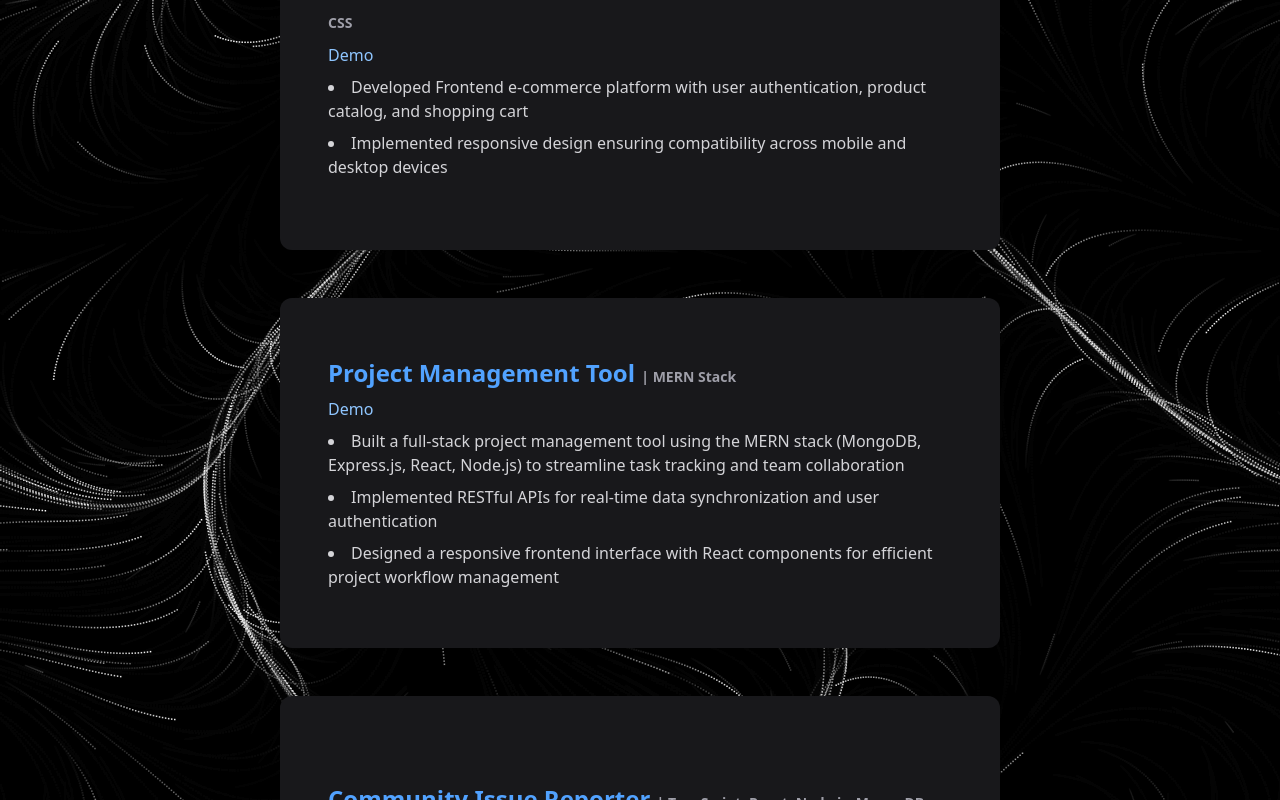
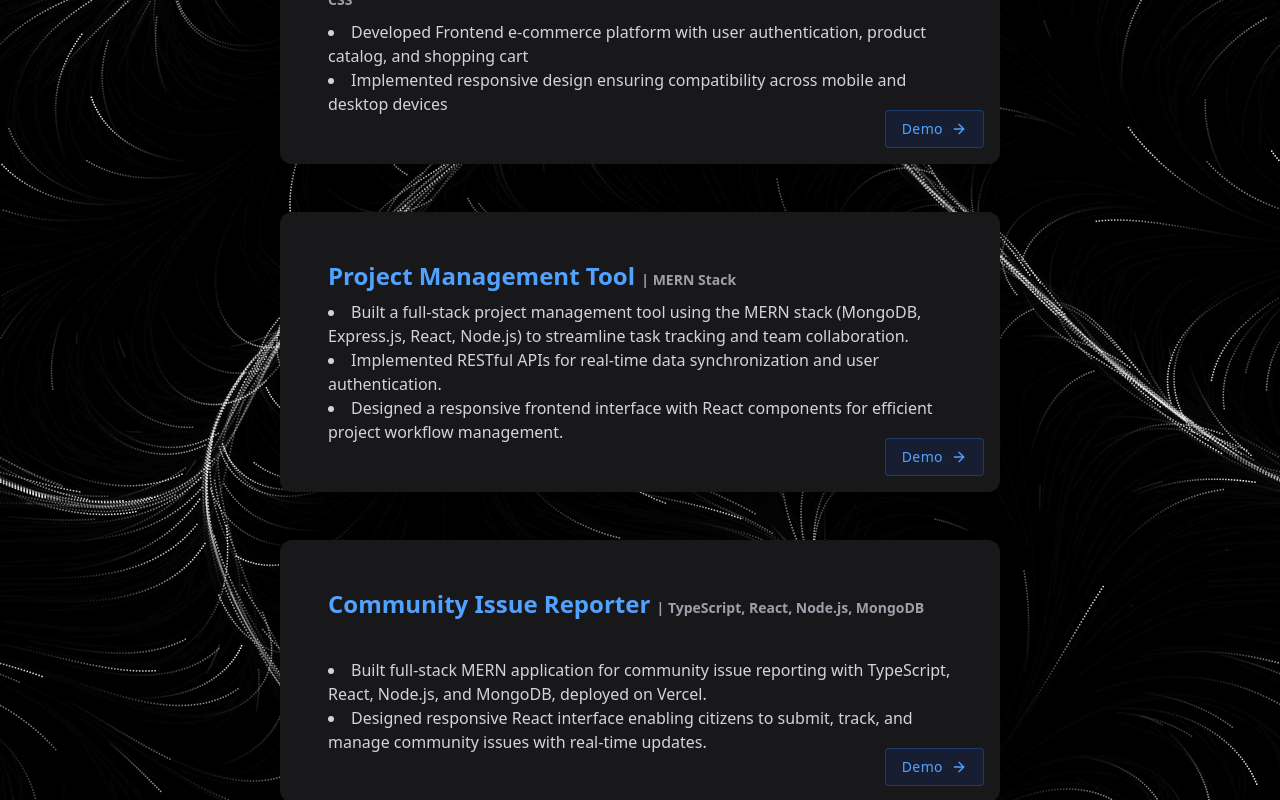
Before and after one commit to VamshiBilla07/vamshi.me, a Next.js app: page /projects in a window 1280 px wide. Shown: the part 380-1180 px from the top of the page. Built offline with nearby package versions, Linux system fonts and the light colour scheme.

Commit message:
Update project Demo button links and points

```diff
--- a/app/projects/page.tsx
+++ b/app/projects/page.tsx
@@ -5,6 +5,7 @@ import { motion } from "framer-motion";
 import Navigation from "@/components/navigation";
 import NeuralBackground from "@/components/ui/flow-field-background";
 import { cn } from "@/lib/utils";
+import { ArrowRight } from "lucide-react";
 
 // --- Components ---
 
@@ -46,30 +47,54 @@ export default function CampusPage() {
           Projects
         </motion.h1>
         <div className="space-y-12">
-          <div className="bg-zinc-900 rounded-xl p-12 shadow-2xl min-h-[350px] flex flex-col justify-center">
+          <div className="bg-zinc-900 rounded-xl p-12 shadow-2xl min-h-65.5 flex flex-col justify-between relative">
             <h2 className="text-2xl font-bold text-blue-400 mb-2">QuickCart: E-commerce Platform <span className="text-sm text-zinc-400">| React js, Javascript, Tailwind CSS</span></h2>
-            <p className="text-blue-300 mb-2">Demo</p>
-            <ul className="list-disc list-inside space-y-2 text-zinc-300">
-              <li>Developed Frontend e-commerce platform with user authentication, product catalog, and shopping cart</li>
-              <li>Implemented responsive design ensuring compatibility across mobile and desktop devices</li>
-            </ul>
+                        <ul className="list-disc list-inside text-zinc-300 mt-0 mb-0">
+                          <li>Developed Frontend e-commerce platform with user authentication, product catalog, and shopping cart</li>
+                          <li>Implemented responsive design ensuring compatibility across mobile and desktop devices</li>
+                        </ul>
+            <a
+              href="https://quick-cart-electronics-jugblb9zh-vamshibilla07s-projects.vercel.app/"
+              className="absolute bottom-4 right-4 group inline-flex items-center gap-2 bg-blue-600/10 backdrop-blur-sm border border-blue-500/30 px-4 py-2 rounded text-blue-400 font-medium tracking-wide hover:bg-blue-600/20 transition-all"
+              style={{ textDecoration: 'none' }}
+            >
+              <span className="text-sm">Demo</span>
+              <ArrowRight className="w-4 h-4 group-hover:translate-x-1 transition-transform" />
+            </a>
+            {/* Removed duplicate points list for compactness */}
           </div>
-          <div className="bg-zinc-900 rounded-xl p-12 shadow-2xl min-h-[350px] flex flex-col justify-center">
+          <div className="bg-zinc-900 rounded-xl p-12 shadow-2xl min-h-65.5 flex flex-col justify-between relative">
             <h2 className="text-2xl font-bold text-blue-400 mb-2">Project Management Tool <span className="text-sm text-zinc-400">| MERN Stack</span></h2>
-            <p className="text-blue-300 mb-2">Demo</p>
-            <ul className="list-disc list-inside space-y-2 text-zinc-300">
-              <li>Built a full-stack project management tool using the MERN stack (MongoDB, Express.js, React, Node.js) to streamline task tracking and team collaboration</li>
-              <li>Implemented RESTful APIs for real-time data synchronization and user authentication</li>
-              <li>Designed a responsive frontend interface with React components for efficient project workflow management</li>
-            </ul>
+                        <ul className="list-disc list-inside text-zinc-300 mt-0 mb-0">
+                          <li>Built a full-stack project management tool using the MERN stack (MongoDB, Express.js, React, Node.js) to streamline task tracking and team collaboration.</li>
+                          <li>Implemented RESTful APIs for real-time data synchronization and user authentication.</li>
+                          <li>Designed a responsive frontend interface with React components for efficient project workflow management.</li>
+                        </ul>
+            <a
+              href="https://github.com/VamshiBilla07/Project-management-tool"
+              className="absolute bottom-4 right-4 group inline-flex items-center gap-2 bg-blue-600/10 backdrop-blur-sm border border-blue-500/30 px-4 py-2 rounded text-blue-400 font-medium tracking-wide hover:bg-blue-600/20 transition-all"
+              style={{ textDecoration: 'none' }}
+            >
+              <span className="text-sm">Demo</span>
+              <ArrowRight className="w-4 h-4 group-hover:translate-x-1 transition-transform" />
+            </a>
+            {/* Removed duplicate points list for compactness */}
           </div>
-          <div className="bg-zinc-900 rounded-xl p-12 shadow-2xl min-h-[350px] flex flex-col justify-center">
+          <div className="bg-zinc-900 rounded-xl p-12 shadow-2xl min-h-65.5 flex flex-col justify-between relative">
             <h2 className="text-2xl font-bold text-blue-400 mb-2">Community Issue Reporter <span className="text-sm text-zinc-400">| TypeScript, React, Node.js, MongoDB</span></h2>
-            <p className="text-blue-300 mb-2">Demo</p>
-            <ul className="list-disc list-inside space-y-2 text-zinc-300">
-              <li>Built full-stack MERN application for community issue reporting with TypeScript, React, Node.js, and MongoDB, deployed on Vercel</li>
-              <li>Designed responsive React interface enabling citizens to submit, track, and manage community issues with real-time updates</li>
-            </ul>
+                        <ul className="list-disc list-inside text-zinc-300 mt-0 mb-0">
+                          <li>Built full-stack MERN application for community issue reporting with TypeScript, React, Node.js, and MongoDB, deployed on Vercel.</li>
+                          <li>Designed responsive React interface enabling citizens to submit, track, and manage community issues with real-time updates.</li>
+                        </ul>
+            <a
+              href="https://localhost-x-lemon.vercel.app/"
+              className="absolute bottom-4 right-4 group inline-flex items-center gap-2 bg-blue-600/10 backdrop-blur-sm border border-blue-500/30 px-4 py-2 rounded text-blue-400 font-medium tracking-wide hover:bg-blue-600/20 transition-all"
+              style={{ textDecoration: 'none' }}
+            >
+              <span className="text-sm">Demo</span>
+              <ArrowRight className="w-4 h-4 group-hover:translate-x-1 transition-transform" />
+            </a>
+            {/* Removed duplicate points list for compactness */}
           </div>
         </div>
       </main>
```
